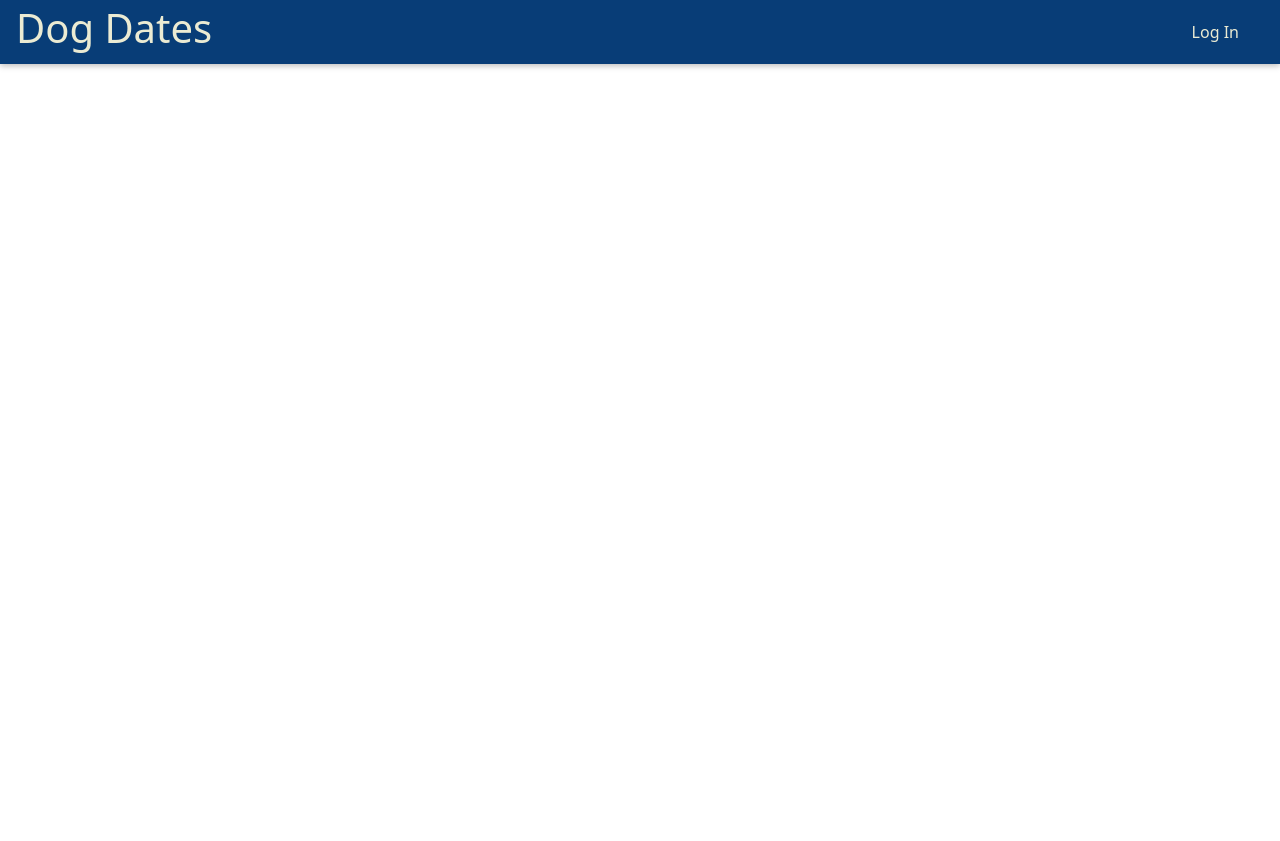
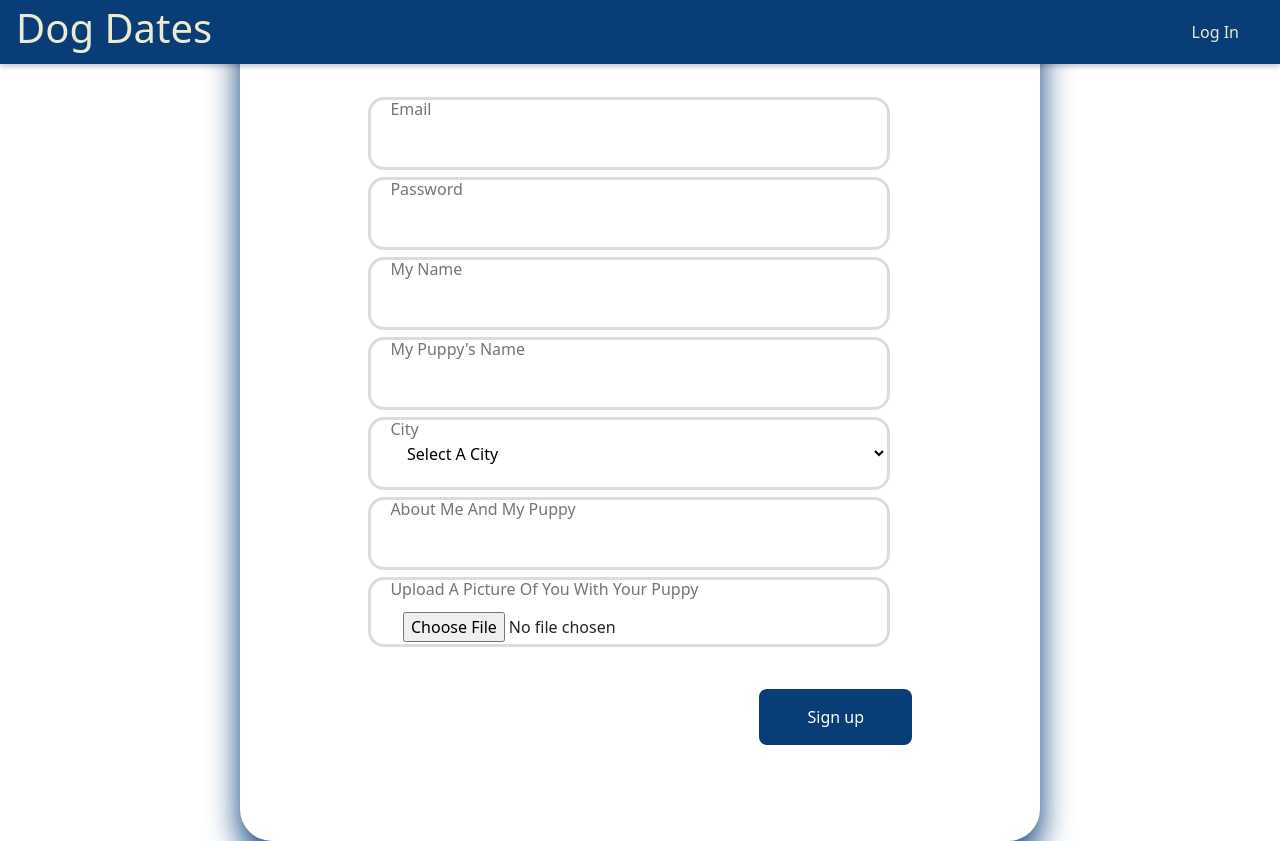
Before and after one commit to as19911/DogDates, a React (Create React App) app in the folder frontend/: page /signup in a window 1280 px wide. Before the commit this address had no page. Before the commit the page ends 800 px from the top, so only its background shows below. Built offline with nearby package versions, Linux system fonts and the light colour scheme.

Commit message:
Add Signup Page (frontend only)

```diff
--- a/frontend/package.json
+++ b/frontend/package.json
@@ -7,12 +7,14 @@
     "@testing-library/react": "^12.1.2",
     "@testing-library/user-event": "^13.5.0",
     "bootstrap": "^5.1.3",
+    "formik": "^2.2.9",
     "react": "^17.0.2",
     "react-bootstrap": "^2.1.2",
     "react-dom": "^17.0.2",
     "react-router-dom": "^6.2.1",
     "react-scripts": "5.0.0",
-    "web-vitals": "^2.1.4"
+    "web-vitals": "^2.1.4",
+    "yup": "^0.32.11"
   },
   "scripts": {
     "start": "react-scripts start",
--- a/frontend/src/App.js
+++ b/frontend/src/App.js
@@ -5,6 +5,7 @@ import MainNavigation from "./shared/components/Navigation/MainNavigation";
 
 import Home from "./home/pages/Home";
 import Login from "./login/pages/Login";
+import Signup from './signup/pages/Signup';
 
 function App() {
   return (
@@ -23,6 +24,7 @@ function App() {
           />
 
           <Route path="/login" element={<Login />} />
+          <Route path="/signup" element={<Signup />} />
         </Routes>
       </main>
     </Router>
--- a/frontend/src/home/components/RegisterButton.js
+++ b/frontend/src/home/components/RegisterButton.js
@@ -2,8 +2,8 @@ import React from "react";
 
 export default function RegisterButton() {
   return (
-    <a className="btn btn-primary" href="/register" role="button">
-      Register
+    <a className="btn btn-primary" href="/signup" role="button">
+      Sign Up
     </a>
   );
 }
--- /dev/null
+++ b/frontend/src/shared/components/FormElements/Select.css
@@ -0,0 +1,56 @@
+.inputBox {
+    position: relative;
+    height: 4em;
+    width: 80%;
+    margin-bottom: 1em;
+}
+
+.select{
+    -webkit-box-sizing: border-box;
+    -moz-box-sizing: border-box;
+    box-sizing: border-box;
+    position: absolute;
+    top: 0em;
+    left: 0em;
+    height: 115%;
+    width: 120%;
+    border: 0.2em solid #DADCE0;
+    border-radius: 1em;
+    font-size: 1em;
+    padding: 0em 2em;
+    outline: none;
+    background: none;
+    z-index: 1;
+}
+
+.label {
+    position: absolute;
+    top: 0em;
+    left: 1em;
+    padding: 0em 0.4em;
+    background-color: white;
+    color: #727579;
+    font-size: 1em;
+    transition: 0.5s;
+    z-index: 0;
+}
+
+.select:focus + .label {
+    top: -0.5em;
+    left: 0.5em;
+    z-index: 10;
+    font-size: 1em;
+    font-weight: 500;
+    color: #0a65c7;
+  }
+
+.errorMessage {
+    position: absolute;
+    top: 1.2em;
+    right: 0.2em;
+    padding: 0 0.4em;
+    background-color: white;
+    color: #eb0404;
+    font-weight: 500;
+    font-size: 1em;
+}
--- /dev/null
+++ b/frontend/src/shared/components/FormElements/Select.js
@@ -0,0 +1,20 @@
+import React from 'react';
+import { useField } from 'formik';
+
+import './Select.css'
+
+const Select = ({ ...props }) => {
+    const [field, meta] = useField(props);
+    return (
+      <div className="inputBox">
+        <select className="select" {...field} {...props} />
+        <label className="label" htmlFor={props.id||props.name}>{props.label}</label>
+        {meta.touched && meta.error ? (
+          <div className="errorMessage">{meta.error}</div>
+        ) : null}
+      </div>
+    );
+  };
+
+
+export default Select;
--- /dev/null
+++ b/frontend/src/shared/components/FormElements/TextInput.css
@@ -0,0 +1,56 @@
+.inputBox {
+    position: relative;
+    height: 4em;
+    width: 80%;
+    margin-bottom: 1em;
+}
+
+.input{
+    -webkit-box-sizing: border-box;
+    -moz-box-sizing: border-box;
+    box-sizing: border-box;
+    position: absolute;
+    top: 0em;
+    left: 0em;
+    height: 115%;
+    width: 120%;
+    border: 0.2em solid #DADCE0;
+    border-radius: 1em;
+    font-size: 1em;
+    padding: 0 2em;
+    outline: none;
+    background: none;
+    z-index: 1;
+}
+
+.label {
+    position: absolute;
+    top: 0em;
+    left: 1em;
+    padding: 0 0.4em;
+    background-color: white;
+    color: #727579;
+    font-size: 1em;
+    transition: 0.5s;
+    z-index: 0;
+}
+
+.input:focus + label{
+    top: -0.5em;
+    left: 0.5em;
+    z-index: 10;
+    font-size: 1em;
+    font-weight: 500;
+    color: #0a65c7;
+}
+
+.errorMessage {
+    position: absolute;
+    top: 1.2em;
+    right: 0.2em;
+    padding: 0 0.4em;
+    background-color: white;
+    color: #eb0404;
+    font-weight: 500;
+    font-size: 1em;
+}
--- /dev/null
+++ b/frontend/src/shared/components/FormElements/TextInput.js
@@ -0,0 +1,22 @@
+import React from 'react';
+import { useField } from 'formik';
+
+import './TextInput.css';
+
+
+const TextInput = ({...props}) => {
+    const [field, meta] = useField(props);
+    return (
+      <React.Fragment>
+        <div className="inputBox">
+          <input className="input" {...field} {...props}/>
+          <label className="label" htmlFor= {props.id || props.name}>{props.label}</label>
+          {meta.touched && meta.error ? (
+            <div className="errorMessage">{meta.error}</div>
+          ) : null}
+        </div>
+      </React.Fragment>
+    );
+};
+
+export default TextInput;
--- /dev/null
+++ b/frontend/src/signup/pages/Signup.css
@@ -0,0 +1,66 @@
+.formHolder {
+    display: flex;
+    justify-content: center;
+    align-items: center;
+    height: 80vh;
+  }
+
+.form {
+    background-color: white;
+    width: 50em;
+    border-radius: 2em;
+    padding: 2em 8em 6em 8em;
+    box-shadow: 0 1em 2em #083D77;
+}
+
+.title {
+    color: #03305f;
+    font-size: 3em;
+    margin-bottom: 1em;
+}
+
+.signupBtn {
+    display: block;
+    margin-left: auto;
+    padding: 1em 3em;
+    border: none;
+    background-color: #083D77;
+    color: white;
+    border-radius: 0.5em;
+    cursor: pointer;
+    font-size: 1em;
+    margin-top: 3em;
+  }
+
+.signupBtn:hover {
+    background-color: #2669f8;
+  }
+
+.imageUpload{
+    -webkit-box-sizing: border-box;
+    -moz-box-sizing: border-box;
+    box-sizing: border-box;
+    position: absolute;
+    top: 0em;
+    left: 0em;
+    height: 110%;
+    width: 120%;
+    border: 0.2em solid #DADCE0;
+    border-radius: 1em;
+    font-size: 1em;
+    padding: 2em 2em;
+    outline: none;
+    background: none;
+    z-index: 1;
+}
+
+.errorMessage {
+    position: absolute;
+    top: 1.2em;
+    right: 0.2em;
+    padding: 0 0.4em;
+    background-color: white;
+    color: #eb0404;
+    font-weight: 500;
+    font-size: 1em;
+}
--- /dev/null
+++ b/frontend/src/signup/pages/Signup.js
@@ -0,0 +1,92 @@
+import React, { useState } from 'react';
+import { render } from 'react-dom';
+import { Formik, Form} from 'formik';
+import * as Yup from 'yup';
+
+import './Signup.css'
+import TextInput from '../../shared/components/FormElements/TextInput';
+import Select from '../../shared/components/FormElements/Select';
+
+const Signup = ({ label, ...props }) => {
+
+  const signupSubmitHandler = (values) => {
+    console.log(values.email);
+    console.log(JSON.stringify(values, null, 6));
+    console.log({
+      fileName: values.image.name,
+      type: values.image.type,
+      size: `${values.image.size} bytes`
+    })
+  };
+
+  return (
+    <React.Fragment>
+      <div className="formHolder">
+        <Formik
+
+        //form data schema
+          initialValues={{
+            email:'',
+            password:'',
+            ownerName:'',
+            dogName:'',
+            city:'',
+            description:'',
+            image:''
+          }}
+
+          //input validation
+          validationSchema={Yup.object({
+            email: Yup.string().email('Invalid email address').required('Required'),
+            password: Yup.string()
+              .max(20, 'Must be 20 characters or less')
+              .required('Required'),
+            ownerName: Yup.string().required('Required'),
+            dogName: Yup.string().required('Required'),
+            city: Yup.string().required('Required'),
+            image: Yup.mixed().test(
+              "File Size",
+              "File is too large",
+              (value) => { return (value&&value.size <= 2000000);}
+            ).test(
+              "File Type",
+              "Only accept: .jpeg, .jpg, .png",
+              (value) => {
+                return (value && (
+                value.type === "image/jpeg" ||
+                value.type === "image/png" ||
+                value.type === "image/jepg"));
+            })
+          })}
+          onSubmit={signupSubmitHandler}
+        >
+          {({ errors, touched, setFieldValue }) => (
+          <Form className="form">
+            <h1 className="title">Sign up</h1>
+            <TextInput name="email" label="Email" type="text"/>
+            <TextInput name="password" label="Password" type="password"/>
+            <TextInput name="ownerName" label="My Name" type="text"/>
+            <TextInput name="dogName" label="My Puppy's Name" type="text"/>
+            <Select name="city" label="City">
+              <option value="">Select A City</option>
+              <option value="Winnipeg">Winnipeg</option>
+              <option value="Toronto">Toronto</option>
+            </Select>
+            <TextInput name="description" label="About Me And My Puppy" type="text"/>
+            <div className="inputBox">
+              <input className="imageUpload" name="image" type="file" onChange={(event) => {
+                setFieldValue("image", event.currentTarget.files[0]);}}/>
+              <label className="label">Upload A Picture Of You With Your Puppy</label>
+              {touched.image && errors.image ? (<div className="errorMessage">{errors.image}</div>) : null}
+            </div>
+            <input type="submit" className="signupBtn" value="Sign up"/>
+          </Form>
+          )}
+        </Formik>
+      </div>
+    </React.Fragment>
+  );
+};
+
+
+export default Signup;
```
Also changed, not shown: frontend/src/register/pages/Register.js (deleted, +0 -11 lines), frontend/src/register/pages/Register.css (deleted), 1 other file (tests, documents, lock files or other folders).
